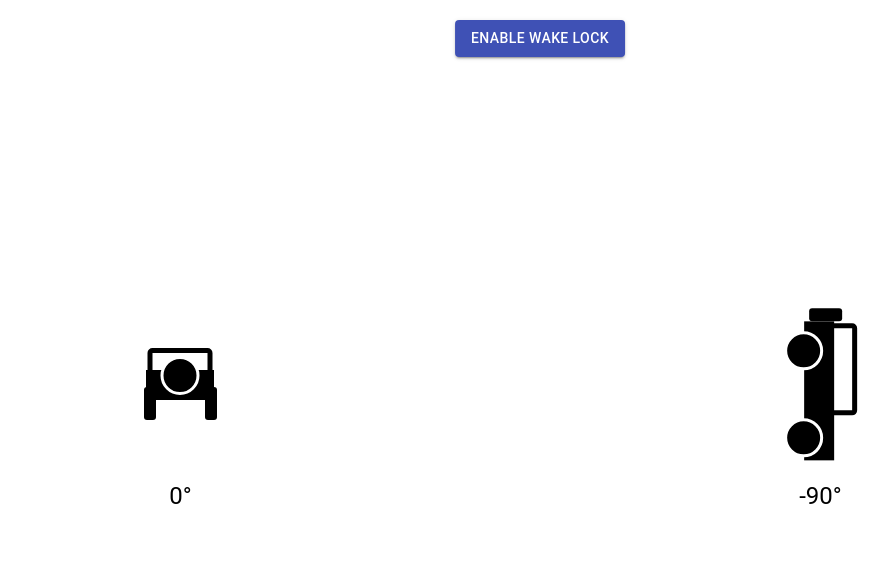
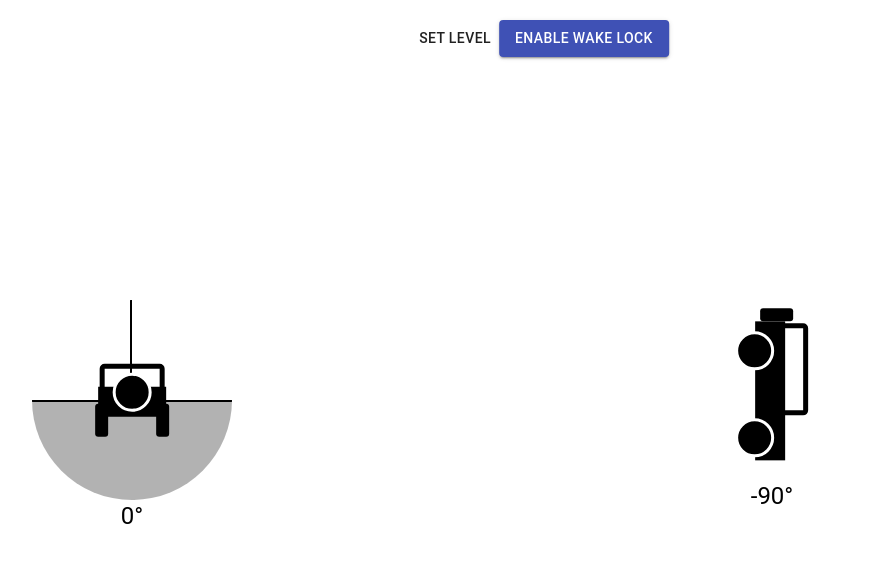
Before and after one commit to 10hendersonm/khaelian.com, a React (Create React App) app in the folder ui/: page / in a window 1280 px wide. Shown: the top 562 px of the page, without its empty margins (120-1009 px from the left). Built offline with nearby package versions, Linux system fonts and the light colour scheme; what nosleep.js would draw is missing.

Commit message:
set level and made rear view static

```diff
--- a/ui/src/jeep-accelerometer/App.js
+++ b/ui/src/jeep-accelerometer/App.js
@@ -28,9 +28,47 @@ const useStyles = makeStyles(theme => ({
     transform: 'translateX(-50%)',
     margin: 20,
   },
-  rearView: {
-    margin: 60,
-    transform: props => `rotate(${props.camberAngle}deg)`,
+  info: {
+    position: 'absolute',
+    left: '50%',
+    transform: 'translate(-50%, 100px)',
+  },
+  rear: {
+    position: 'relative',
+  },
+  rearLogo: {
+    position: 'absolute',
+    top: '50%',
+    left: '50%',
+    transform: 'translate(-50%, -50%)',
+  },
+  rearBackground: {
+    height: 200,
+    width: 200,
+    position: 'absolute',
+    top: '50%',
+    left: '50%',
+    borderRadius: '100%',
+    transform: props =>
+      `translate(-50%, -50%) rotate(${-props.camberAngle}deg)`,
+    overflow: 'hidden',
+    '& .bar': {
+      borderRight: '2px solid black',
+      top: 0,
+      left: 0,
+      right: '50%',
+      bottom: '50%',
+      position: 'absolute',
+    },
+    '& .horizon': {
+      backgroundColor: 'rgba(0,0,0,.3)',
+      borderTop: '2px solid black',
+      position: 'absolute',
+      top: '50%',
+      left: 0,
+      right: 0,
+      bottom: 0,
+    },
   },
   sideView: {
     margin: 60,
@@ -84,18 +122,29 @@ const App = () => {
 
   var gamma = currentOrientation.gamma
   if (gamma < 0) gamma += 180
-  var descentAngle = 90 - gamma
+  var baseDescentAngle = 90 - gamma
 
-  var camberAngle = -currentOrientation.beta
+  var baseCamberAngle = -currentOrientation.beta
 
   if (window.orientation === 90) {
-    descentAngle = descentAngle * -1
-    camberAngle = camberAngle * -1
+    baseDescentAngle = baseDescentAngle * -1
+    baseCamberAngle = baseCamberAngle * -1
   }
 
-  if (descentAngle <= 0) {
-    camberAngle = camberAngle * -1 - 180
+  if (baseDescentAngle <= 0) {
+    baseCamberAngle = baseCamberAngle * -1 - 180
   }
+
+  const [trim, setTrim] = useState({ descentAngle: 0, camberAngle: 0 })
+  const zeroTrim = () => {
+    setTrim({
+      descentAngle: baseDescentAngle,
+      camberAngle: baseCamberAngle,
+    })
+  }
+
+  const descentAngle = baseDescentAngle - trim.descentAngle
+  const camberAngle = baseCamberAngle - trim.camberAngle
 
   const classes = useStyles({
     descentAngle,
@@ -109,6 +158,7 @@ const App = () => {
   return (
     <div className={classes.root}>
       <div className={classes.infoContainer}>
+        <Button onClick={zeroTrim}>Set Level</Button>
         <Button
           onClick={handleEnableWakeLock}
           variant="contained"
@@ -118,12 +168,20 @@ const App = () => {
         </Button>
       </div>
       {window.orientation === 0 ? (
-        <Typography variant="h4">Fuck off, Ted</Typography>
+        <Typography variant="h4">Rotate Device</Typography>
       ) : (
         <>
-          <div className={classes.infoSquare}>
-            <JeepProfile view="rear" classes={{ root: classes.rearView }} />
-            <Typography variant="h5">{`${leanAngle}°`}</Typography>
+          <div className={classes.rear}>
+            {/* <JeepProfile view="rear" classes={{ root: classes.rearView }} /> */}
+            <div className={classes.rearBackground}>
+              <div className={'horizon'} />
+              <div className={'bar'} />
+            </div>
+            <JeepProfile view="rear" classes={{ root: classes.rearLogo }} />
+            <Typography
+              className={classes.info}
+              variant="h5"
+            >{`${leanAngle}°`}</Typography>
           </div>
           <div className={classes.infoSquare}>
             <JeepProfile view="side" classes={{ root: classes.sideView }} />
--- a/ui/src/jeep-accelerometer/JeepProfile.js
+++ b/ui/src/jeep-accelerometer/JeepProfile.js
@@ -28,7 +28,7 @@ const useStyles = makeStyles({
   },
   rearRollCage: {
     position: 'absolute',
-    backgroundColor: 'white',
+    // backgroundColor: 'white',
     border: '5px solid black',
     top: 0,
     height: 20 * inches,
```
